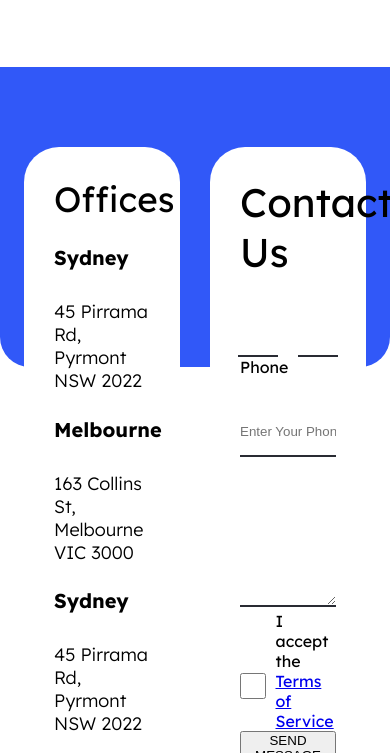
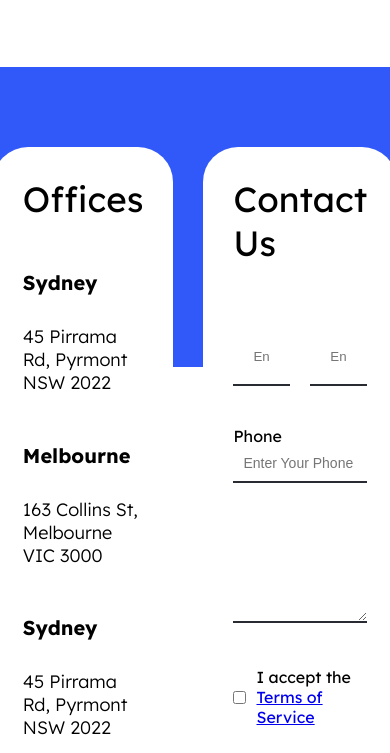
Before and after one commit to karart1981/roofing-template, a website: page index.html in a window 390 px wide. Shown: the part 4695-5448 px from the top of the page. Drawn offline with Linux system fonts and the light colour scheme.

Commit message:
I finished styles without media querries

```diff
--- a/css/style.css
+++ b/css/style.css
@@ -447,7 +447,7 @@ main {
         }
     }
     .message{
-        max-width: 100%;
+        width: 100%;
         background: var(--white);
         min-height:100vh;
         margin-bottom: 150px;
@@ -463,15 +463,11 @@ main {
             padding-top: 80px;
 
             .message__content__item{
-                max-width: 40%;
-                /* border: 3px solid #000; */
                 z-index: 9999;
 
                 h3{
                     font-size: 35px;
                     font-weight: 400;
-                    padding: 0;
-                    margin: 0;
                 }
             }
 
@@ -507,51 +503,64 @@ main {
             }
 
             .message__content__item:nth-child(2){
-                padding:30px;
+                display: flex;
+                flex-direction: column;
+                justify-content: space-between;
                 width: 570px;
                 height: 700px;
                 background: var(--white);
                 border-radius: 35px;
+                padding: 30px;
 
-                h2{
-                    font-size: 40px;
-                    font-weight: 400;
-                }
 
                 form {
                     display: flex;
                     flex-direction: column;
+                    justify-content: space-evenly;
+                    gap: 40px;
 
+                    input[type="text"]{
+                        width: 50%;
+                        border: none;
+                        border-bottom: 2px solid var(--bg-black);
+                        padding: 20px;
+                    }
 
-                    .form__item:nth-child(1){
-                        display: flex;
-                        justify-content: center;
-                        gap: 20px;
-
-                        input{
+                    input[type="email"]{
                         width: 100%;
                         border: none;
                         border-bottom: 2px solid var(--bg-black);
-                            padding: 20px;
+                        padding: 10px;
                         &::placeholder{
                             font-size: 14px;
                         }
                     }
 
-                    }
-                    input{
-                        width: 100%;
-                        height: 50px;
-                        border: none;
-                        border-bottom: 2px solid var(--bg-black);
-                        margin-top: 30px;
-                    }
                     textarea{
                         border: none;
                         width: 100%;
-                        height: 150px;
+                        height: 100px;
+                        outline: none;
                         border-bottom: 2px solid var(--bg-black);
                     }
+
+                    button{
+                        width: 100%;
+                        height: 50px;
+                        background: var(--blue);
+                        border: none;
+                        color: var(--white);
+                        font-size: 18px;
+                        border-radius: 25px;
+                    }
+
+                    .form__item:nth-child(1){
+                        display: flex;
+                        justify-content: space-between;
+                        align-items: center;
+                        gap: 20px;
+                    }
+
                     .checkbox{
                         display: flex;
                         align-items: center;
--- a/index.html
+++ b/index.html
@@ -319,7 +319,7 @@
                     </div>
                 </div>
                 <div class="message__content__item">
-                    <h2 class="form__title">Contact Us</h2>
+                    <h3 class="form__title">Contact Us</h3>
                     <form>
                         <div class="form__item">
                             <input type="text" placeholder="Enter your name">
```
Lines whose indentation alone changed are shown as unchanged.
